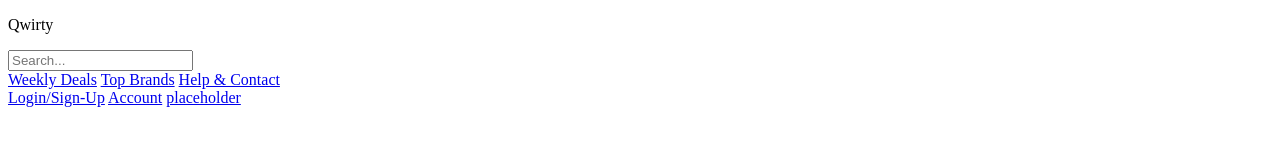
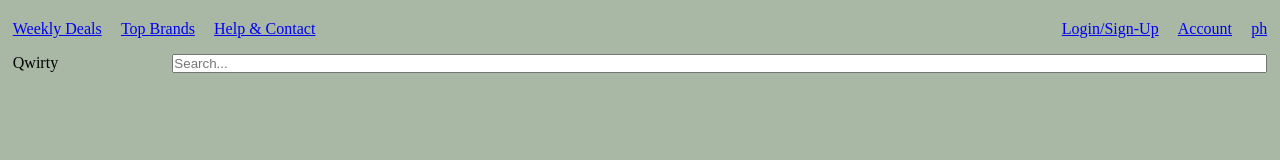
Before and after one commit to PatrickJMcArdle/U1B9.qwirty, a plain HTML site: page index.html in a window 1280 px wide. Drawn offline with Linux system fonts and the light colour scheme.

Commit message:
basic css for header

```diff
--- a/css/index.css
+++ b/css/index.css
@@ -3,3 +3,11 @@
     margin: 0;
     padding: 0;
 }
+
+body {
+    background-color: rgb(168, 184, 165);
+    height: 100vh;
+    display: flex;
+    flex-direction: column;
+    overflow: hidden;
+}
--- a/css/indexHeader.css
+++ b/css/indexHeader.css
@@ -0,0 +1,39 @@
+header {
+    display: flex;
+    flex-direction: column-reverse;
+    align-items: center;
+    padding: 1.5vh 2vw;
+    flex-shrink: 0;
+}
+
+.nav1 {
+    display: flex;
+    justify-content: space-between;
+    padding: 1vh 1vw;
+    width: 100vw;
+}
+
+.nav1 input[type=text] {
+    flex-grow: 8;
+}
+
+.nav1 .brand {
+    flex-grow: 1;
+}
+
+.navbar {
+    display: flex;
+    justify-content: space-between;
+    padding: 1vh 1vw;
+    width: 100vw;
+}
+
+.nav2 {
+    display: flex;
+    gap: 1.5vw;
+}
+
+.nav3 {
+    display: flex;
+    gap: 1.5vw;
+}
--- a/index.html
+++ b/index.html
@@ -4,6 +4,8 @@
     <meta charset="UTF-8">
     <meta name="viewport" content="width=device-width, initial-scale=1.0">
     <title>Document</title>
+    <link rel="stylesheet" href="css/index.css">
+    <link rel="stylesheet" href="css/indexHeader.css">
 </head>
 <body>
     <header>
@@ -11,7 +13,7 @@
             <p class="brand">Qwirty</p>
             <input type="text" placeholder="Search...">
         </nav>
-        <div>
+        <div class="navbar">
             <nav class="nav2">
                 <a href="WeeklyDeals.html">Weekly Deals</a>
                 <a href="TopBrands.html">Top Brands</a>
@@ -20,7 +22,7 @@
             <nav class="nav3">
                 <a href="Login.html">Login/Sign-Up</a>
                 <a href="Account.html">Account</a>
-                <a href="Cart.html">placeholder</a>
+                <a href="Cart.html">ph</a>
             </nav>
         </div>
     </header>
```
